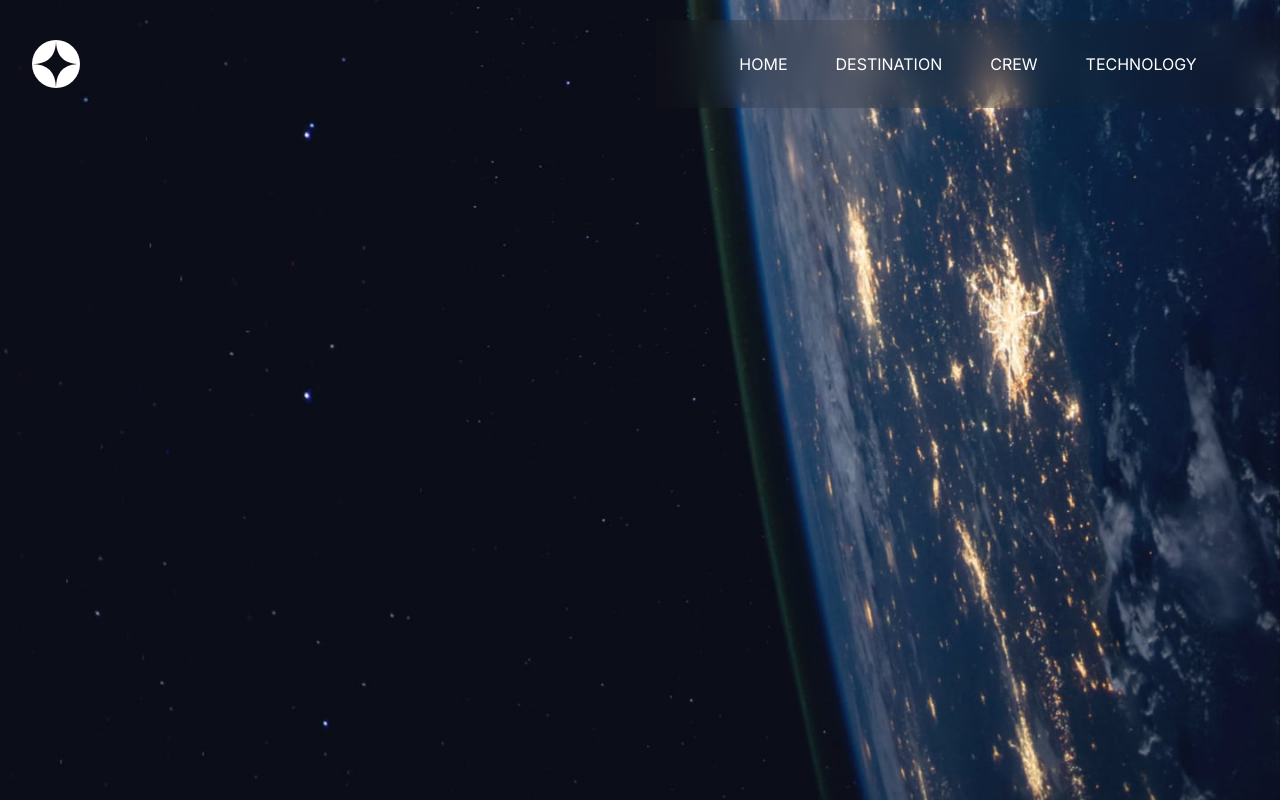
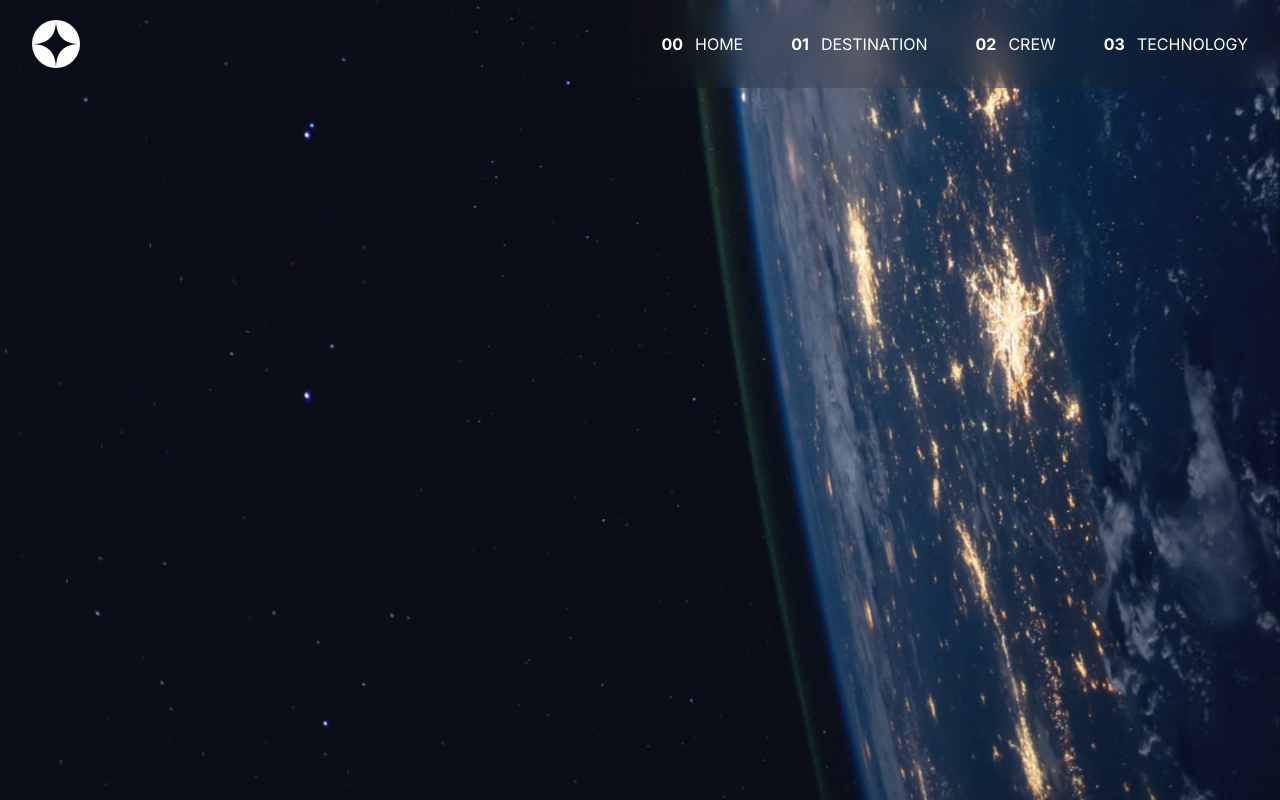
Before and after one commit to pankajrampawar/Learning-next, a Next.js app: page / in a window 1280 px wide. Built offline with nearby package versions, Linux system fonts and the light colour scheme.

Commit message:
added sidebar for mobile

```diff
--- a/src/app/navbar.js
+++ b/src/app/navbar.js
@@ -1,16 +1,48 @@
-
+'use client'
+import React from 'react';
+import Link from 'next/link';
 
 export default function Navbar() {
-    return <main className='flex justify-between mt-5 ml-8 items-center'>
-        <div>
+
+    const [isMenuOpen, setIsMenuOpen] = React.useState(false)
+
+    const toggleMenu = ()=>{
+        setIsMenuOpen(prev => !prev);
+    }
+
+    return <main className='flex justify-between mt-5 ml-8 items-center '>
+        <div className='flex items-center justify-between w-full mr-8 md:w-fit'
+            onClick={toggleMenu}
+        >
             <img src="/assets/shared/logo.svg"/>
+            <img src="/assets/shared/icon-hamburger.svg" className="sm:hidden"/>
         </div>
 
-        <div className='flex gap-12 menu justify-center items-center p-8 w-1/2 '>
-            <span>HOME</span>
-            <span>DESTINATION</span>
-            <span>CREW</span>
-            <span>TECHNOLOGY</span>
+        <div
+            className={`fixed right-0 top-0 w-2/3 h-full md:h-auto pt-28 md:pt-8 gap-8 flex-col flex md:flex-row md:gap-12 menu md:justify-center md:items-center p-8 md:w-1/2 ${isMenuOpen ? 'block' : 'hidden'} md:flex min-w-fit`}
+            >
+            <div
+                className='fixed top-8 right-8 md:hidden'
+                onClick={toggleMenu}
+            >
+                <img src='/assets/shared/icon-close.svg' alt="close icon"/>
+            </div>
+            <span className='flex items-center'>
+                <p className='font-bold  mr-3'>00</p>
+                <Link href='/'>HOME</Link>
+            </span>
+            <span className='flex items-center'>
+                <p className='font-bold  mr-3'>01</p>
+                <Link href='/Destination'>DESTINATION</Link>
+            </span>
+            <span className='flex items-center'>
+                <p className='font-bold  mr-3'>02</p>
+                <Link href='/Crew'>CREW</Link>
+            </span>
+            <span className='flex items-center'>
+                <p className='font-bold  mr-3'>03</p>
+                <Link href='/Technology'>TECHNOLOGY</Link>
+            </span>
         </div>
     </main>
 }
--- a/src/app/page.js
+++ b/src/app/page.js
@@ -8,9 +8,9 @@ export default function Home() {
   const bgDesktop = "/assets/home/background-home-desktop.jpg";
 
   return <div>
-    <img src={bgMobile} className='sm:hidden'/>
-    <img src={bgTablet} className='hidden sm:block lg:hidden'/>
-    <img src={bgDesktop} className='hidden lg:block fixed z-0 top-0'/>
+    <img src={bgMobile} className='sm:hidden  fixed z-0 top-0 w-full h-full'/>
+    <img src={bgTablet} className='hidden sm:block lg:hidden  fixed z-0 top-0 w-full h-full'/>
+    <img src={bgDesktop} className='hidden lg:block fixed z-0 top-0 w-full h-full'/>
 
     <div className='relative z-10'>
       <Navbar/>
```
